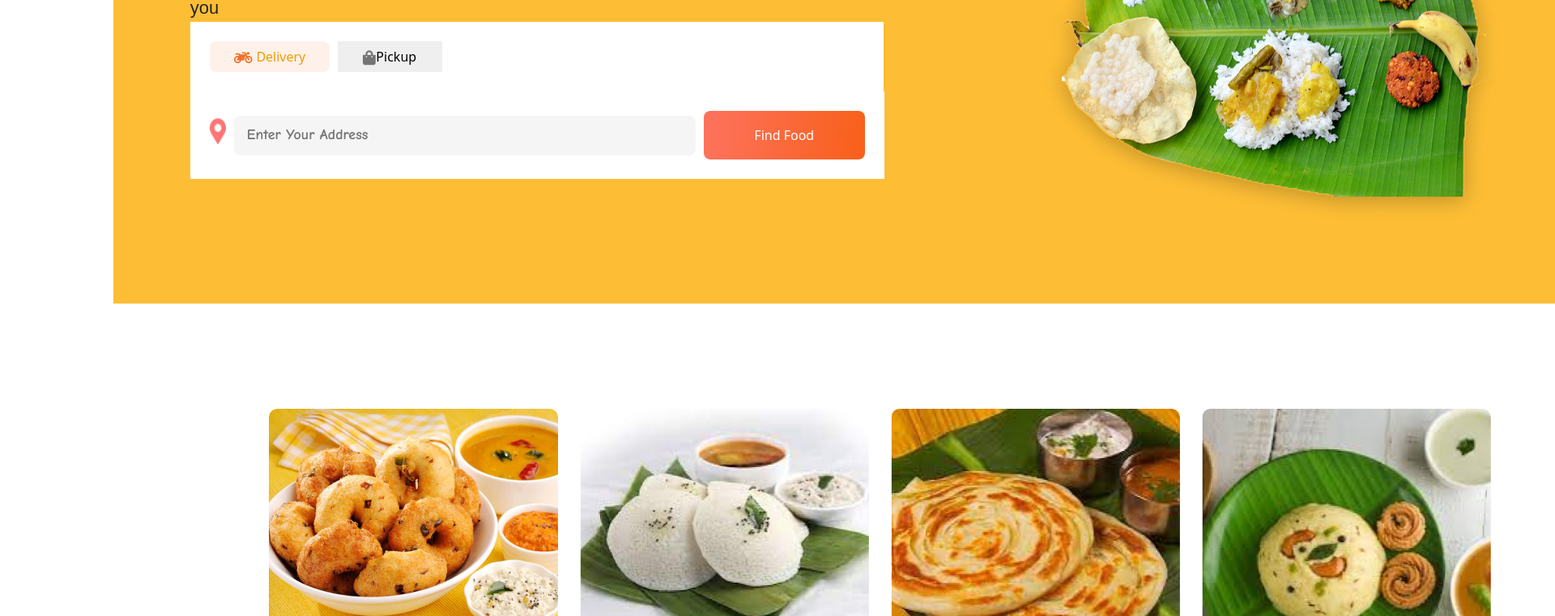
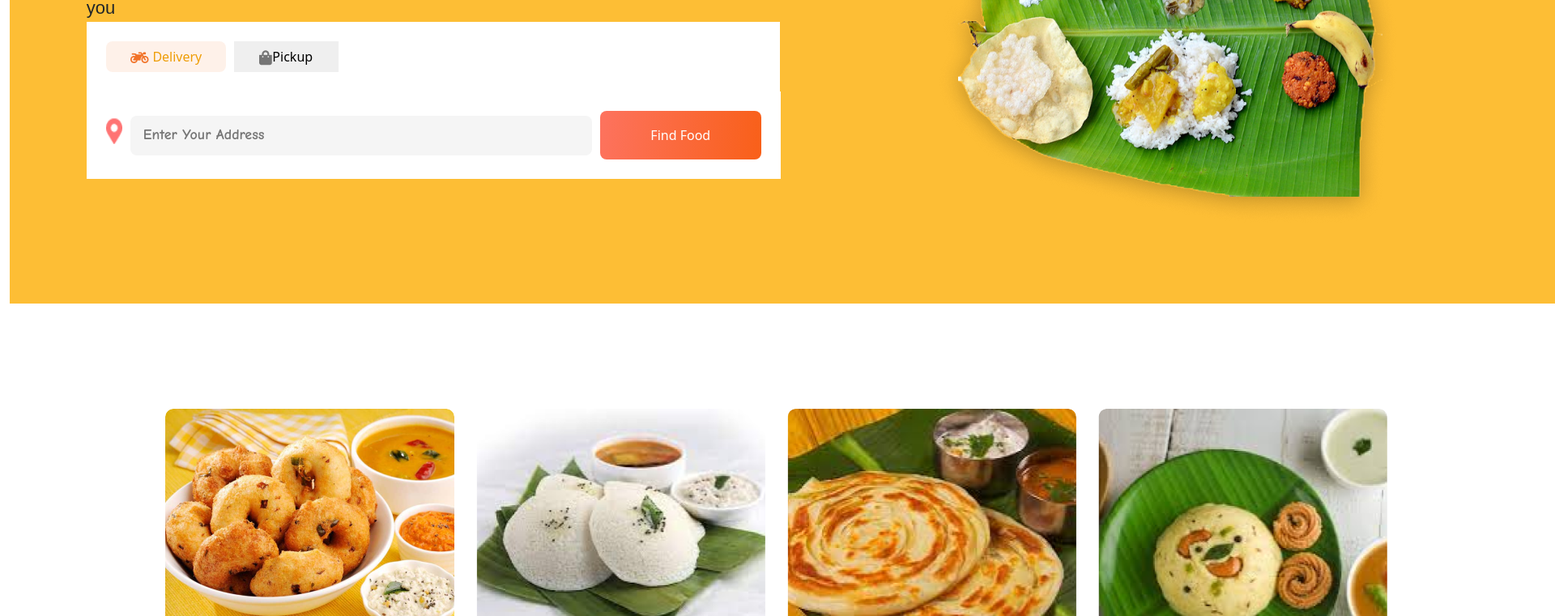
Before and after one commit to Vimal-45/Task2, a plain HTML site: page index.html in a window 1280 px wide. Shown: the part 353-1114 px from the top of the page at 81% size, 1920 px wide, since content can reach past the window. Drawn offline with nearby package versions, Linux system fonts and the light colour scheme; a web font is replaced by a local one.

Commit message:
Update styles.css
unclear container

```diff
--- a/styles.css
+++ b/styles.css
@@ -1,7 +1,7 @@
-.container-fluid{
+/* .container-fluid{
 width: 80% !important;
 }
-
+ */
 
 nav{
 
```
